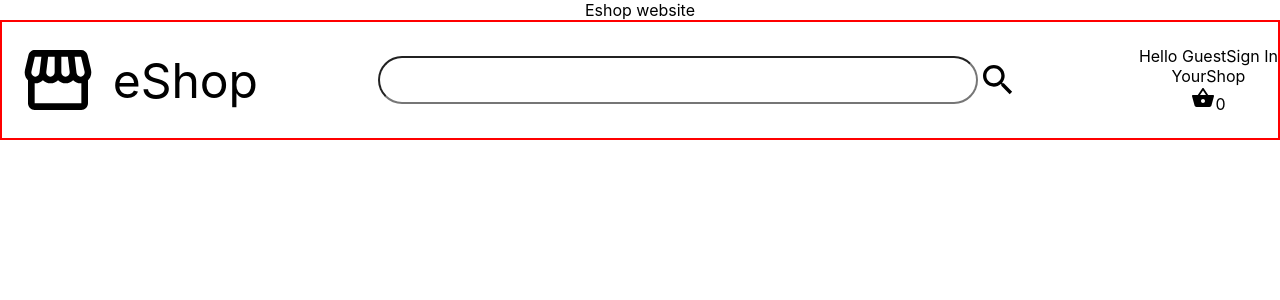
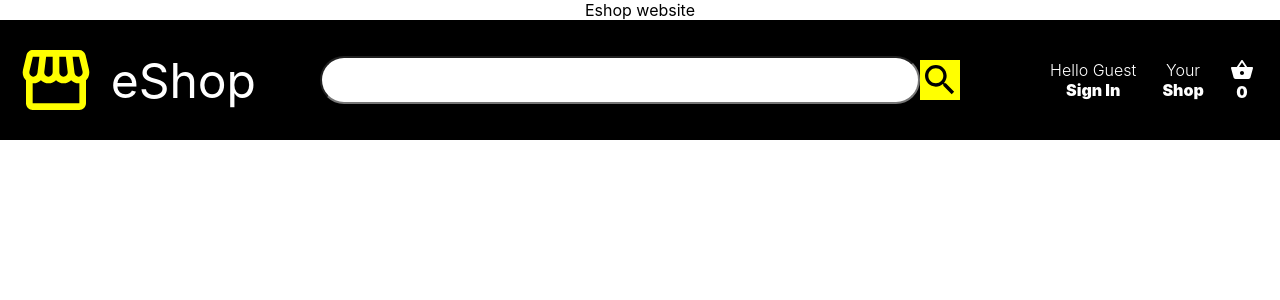
Before and after one commit to sgujuluva/ecommerce-shopping-react, a React (Create React App) app: page / in a window 1280 px wide. Shown: the top 300 px of the page. Built offline with nearby package versions, Linux system fonts and the light colour scheme.

Commit message:
header styling done

```diff
--- a/src/Header.css
+++ b/src/Header.css
@@ -5,7 +5,7 @@
 }
 /* header */
 .header {
-  border: 2px solid red;
+background-color: black;
   display: flex;
   justify-content: space-between;
   height: 15vh;
@@ -14,10 +14,10 @@
 /* header logo */
 .header-logo {
   width: 20vw;
-
   display: flex;
   align-items: center;
   justify-content: space-between;
+  color:white;
 }
 .header-logo p {
   font-size: 3rem;
@@ -26,10 +26,11 @@
 .header-logo .icon-image {
   font-size: 5rem;
   margin-left: 1rem;
+ color:yellow;
 }
 /* //header-search */
 .header-search{
-
+  border:none;
     width : 50vw;
     display:flex;
     justify-content: space-between;
@@ -43,4 +44,25 @@ border-radius: 25px;;
 }
 .header-search .search-icon{
     font-size: 2.5rem;
+    background-color: yellow;
 }
+/* header-navbar */
+.header-nav{
+
+    width:20vw;
+    color:white;
+    display:flex;
+    justify-content: space-evenly;
+    align-items: center;
+}
+.header-nav .nav-item{
+
+    display:flex;
+    flex-direction: column;
+}
+.header-nav .nav-item .nav-item-firstline{
+    font-weight: 300;
+}
+.header-nav .nav-item .nav-item-secondline{
+    font-weight: 900;
+}
```
